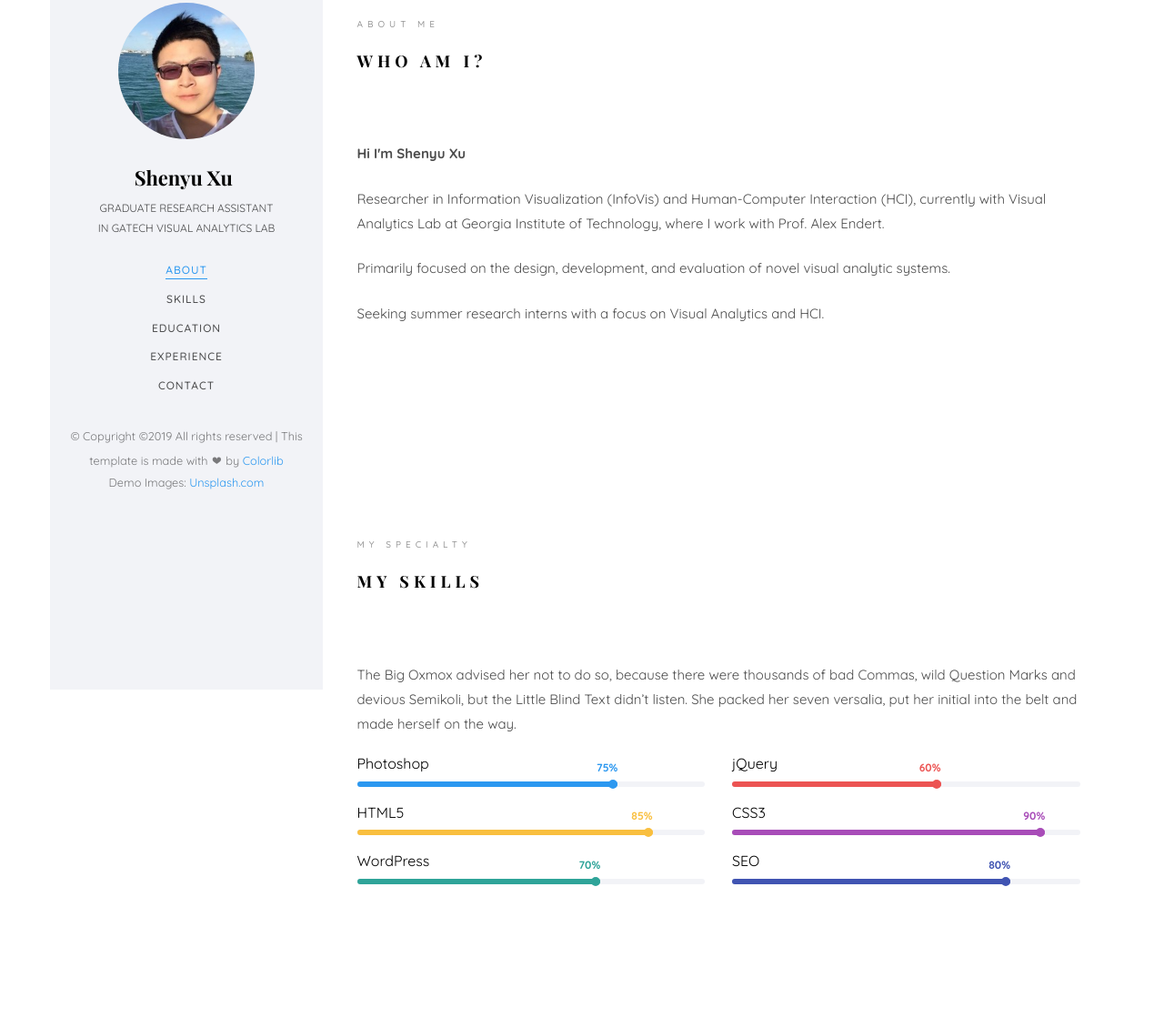
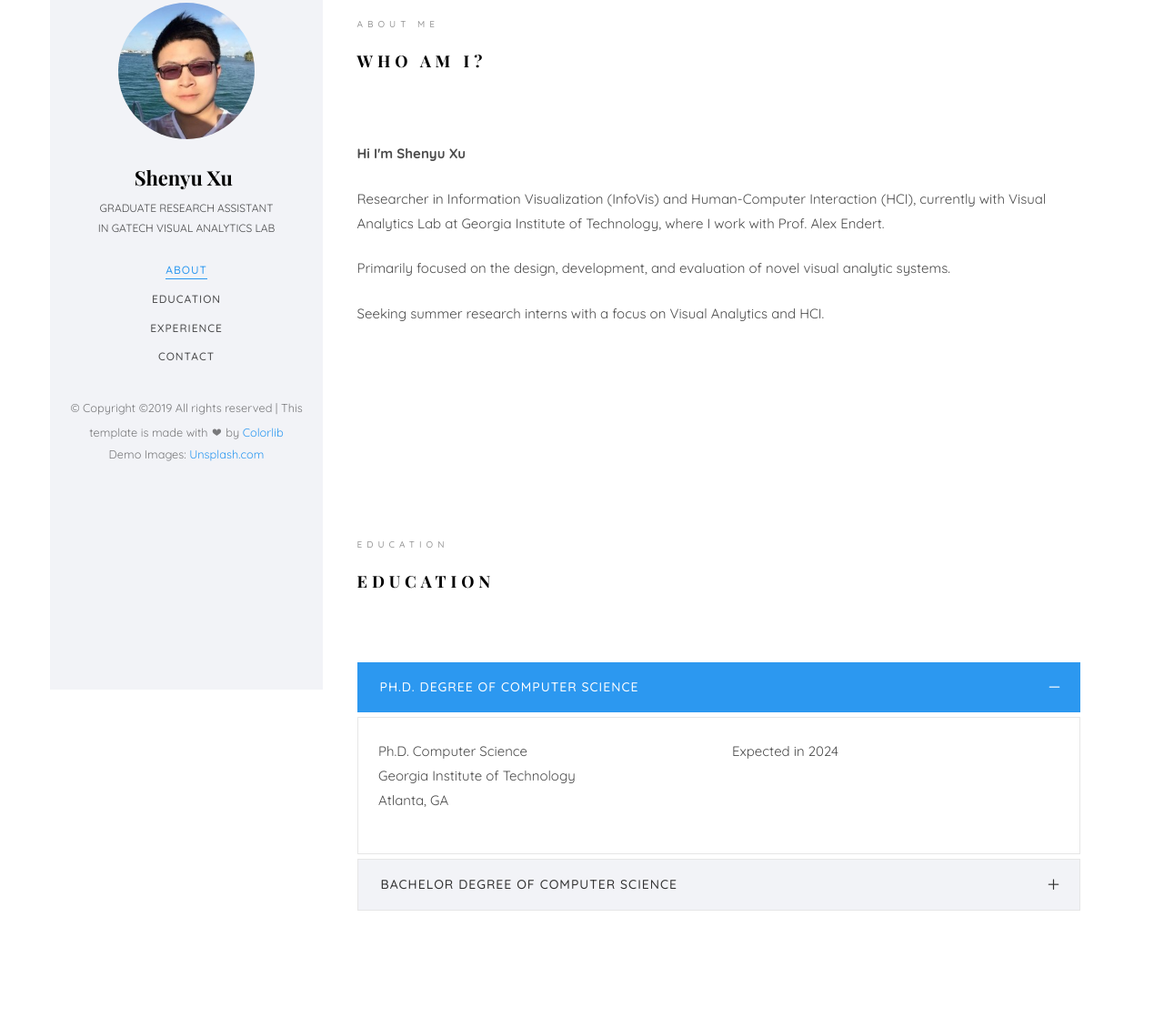
Before and after one commit to thomasxu2009/thomasxu2009.github.io, a plain HTML site: page index.html in a window 1280 px wide. Shown: the part 42-1172 px from the top of the page at 91% size. Drawn offline with nearby package versions, Linux system fonts and the light colour scheme; files whose address does not match are found by name; a web font is replaced by a local one.

Commit message:
Newer Version

```diff
--- a/index.html
+++ b/index.html
@@ -66,7 +66,7 @@
 						<!-- <li class="active"><a href="#" data-nav-section="home">Home</a></li> -->
 						<li class="active"><a href="#" data-nav-section="about">About</a></li>
 						<!-- <li><a href="#" data-nav-section="services">Services</a></li> -->
-						<li><a href="#" data-nav-section="skills">Skills</a></li>
+						<!-- <li><a href="#" data-nav-section="skills">Skills</a></li> -->
 						<li><a href="#" data-nav-section="education">Education</a></li>
 						<li><a href="#" data-nav-section="experience">Experience</a></li>
 						<!-- <li><a href="#" data-nav-section="work">Work</a></li>
@@ -292,7 +292,7 @@ Copyright &copy;<script>document.write(new Date().getFullYear());</script> All r
 				</div>
 			</div> -->
 
-			<section class="colorlib-skills" data-section="skills">
+			<!-- <section class="colorlib-skills" data-section="skills">
 				<div class="colorlib-narrow-content">
 					<div class="row">
 						<div class="col-md-6 col-md-offset-3 col-md-pull-3 animate-box" data-animate-effect="fadeInLeft">
@@ -372,7 +372,7 @@ Copyright &copy;<script>document.write(new Date().getFullYear());</script> All r
 						</div>
 					</div>
 				</div>
-			</section>
+			</section> -->
 
 			<section class="colorlib-education" data-section="education">
 				<div class="colorlib-narrow-content">
```
